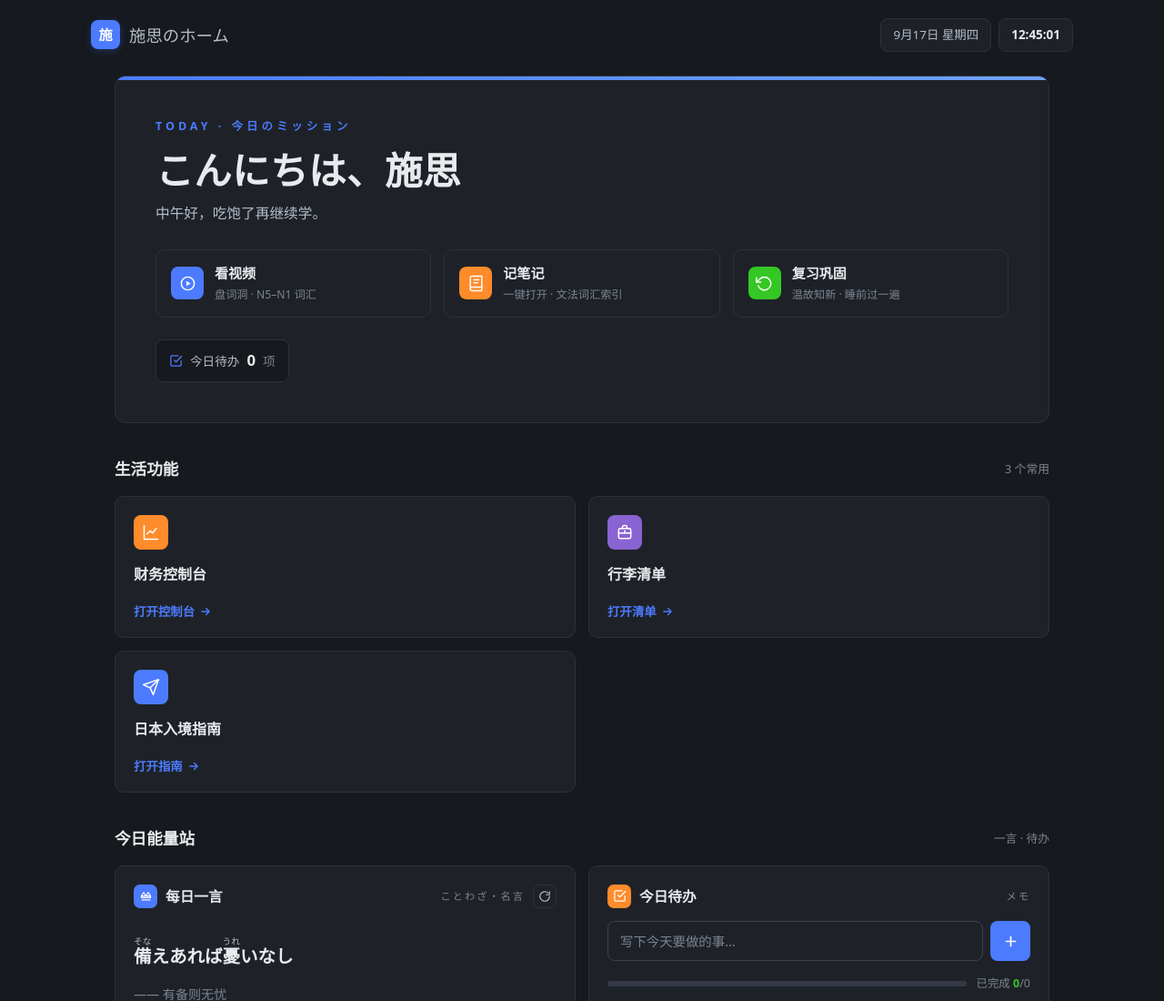
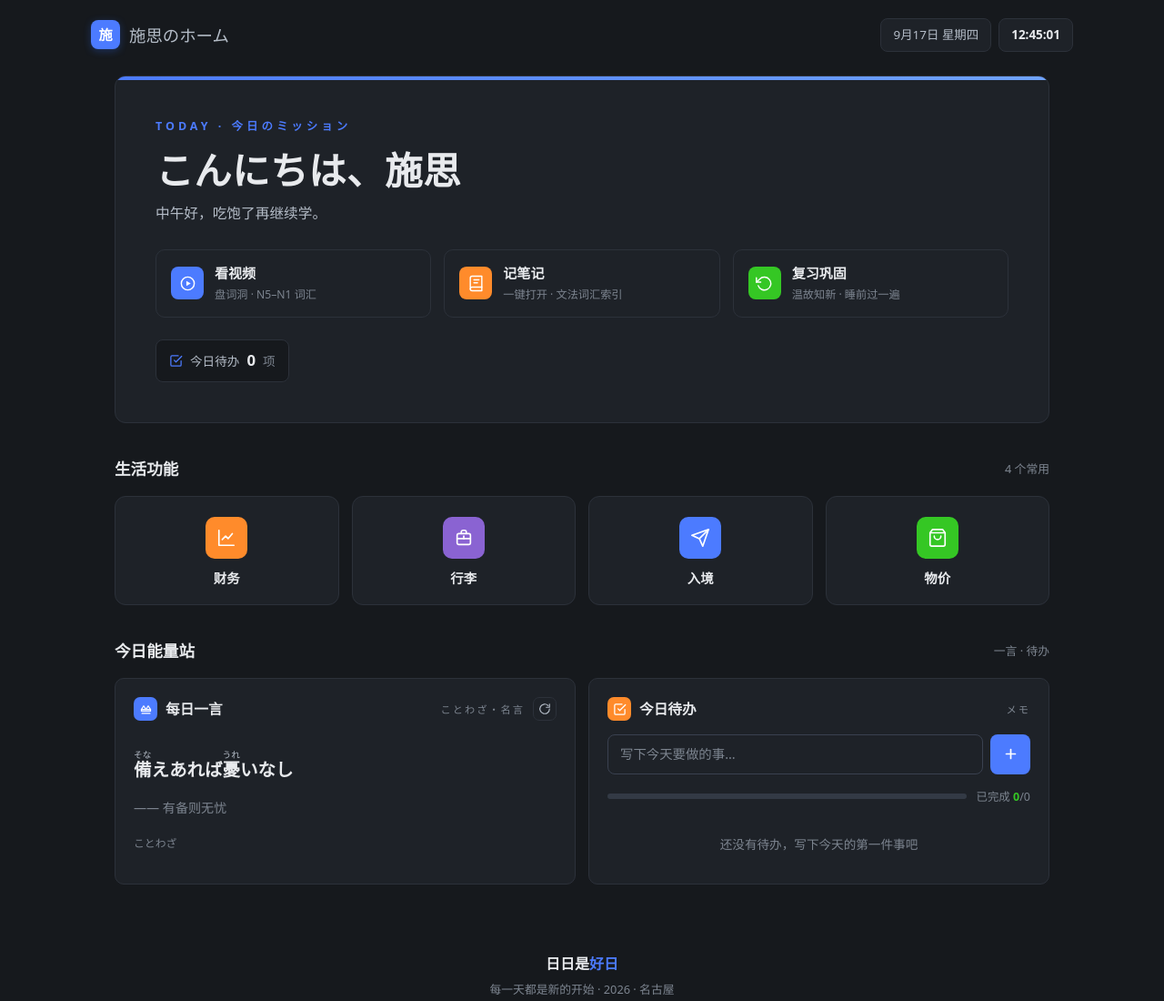
Before and after one commit to ShiSi14-0716/personal-homepage, a plain HTML site: page index.html in a window 1280 px wide. Shown: the top 1100 px of the page at 91% size. Drawn offline with Linux system fonts and the light colour scheme; no server answers; a web font is replaced by a local one.

Commit message:
生活功能改为图标+文字四宫格：财务/行李/入境/物价，新增名古屋物价目安入口

```diff
--- a/index.html
+++ b/index.html
@@ -101,24 +101,21 @@ button{font-family:var(--sans)}
 .sec-count{margin-left:auto;font-size:.8rem;color:var(--ink-3)}
 
 /* ============ 快捷入口 ============ */
-.speed{display:grid;grid-template-columns:repeat(2,1fr);gap:14px}
-.link-card{
-  display:flex;flex-direction:column;gap:8px;padding:20px 20px 16px;background:var(--card);
-  border:1px solid var(--line);border-radius:10px;text-decoration:none;color:inherit;
-  transition:border-color .2s,box-shadow .2s,transform .15s;position:relative;
+.speed{display:grid;grid-template-columns:repeat(4,1fr);gap:14px}
+.app-item{
+  display:flex;flex-direction:column;align-items:center;gap:10px;padding:22px 12px 16px;
+  background:var(--card);border:1px solid var(--line);border-radius:12px;text-decoration:none;color:inherit;
+  transition:border-color .2s,box-shadow .2s,transform .15s;
 }
-.link-card:hover{border-color:var(--line-strong);box-shadow:0 8px 22px rgba(0,0,0,.45);transform:translateY(-2px)}
-.icon-tile{width:38px;height:38px;border-radius:8px;display:grid;place-items:center;color:#fff;margin-bottom:6px}
-.icon-tile svg{width:20px;height:20px}
+.app-item:hover{border-color:var(--line-strong);box-shadow:0 8px 22px rgba(0,0,0,.45);transform:translateY(-2px)}
+.icon-tile{display:grid;place-items:center;color:#fff}
 .tile-blue{background:var(--blue)}
 .tile-orange{background:var(--orange)}
 .tile-green{background:var(--green)}
 .tile-purple{background:var(--purple)}
-.link-card h3{font-size:1rem;font-weight:700;color:var(--ink)}
-.link-card p{color:var(--ink-3);font-size:.84rem;line-height:1.6;flex:1}
-.link-go{margin-top:8px;font-size:.84rem;font-weight:600;color:var(--blue);display:inline-flex;align-items:center;gap:5px}
-.link-go svg{width:14px;height:14px;transition:transform .2s}
-.link-card:hover .link-go svg{transform:translateX(3px)}
+.app-item .icon-tile{width:46px;height:46px;border-radius:10px;margin-bottom:0}
+.app-item .icon-tile svg{width:22px;height:22px}
+.app-item .txt{font-size:.9rem;font-weight:600;color:var(--ink);white-space:nowrap}
 
 /* ============ 今日能量站 ============ */
 .widgets{display:grid;grid-template-columns:repeat(2,1fr);gap:14px;align-items:stretch}
@@ -220,7 +217,11 @@ footer .line2{color:var(--ink-3);font-size:.8rem;margin-top:4px}
   .widgets{grid-template-columns:1fr 1fr}
 }
 @media(max-width:820px){
-  .speed{grid-template-columns:1fr}
+  .speed{grid-template-columns:repeat(4,1fr);gap:10px}
+  .app-item{padding:16px 6px 12px}
+  .app-item .icon-tile{width:40px;height:40px}
+  .app-item .icon-tile svg{width:19px;height:19px}
+  .app-item .txt{font-size:.78rem}
   .top-meta{margin-left:0;width:100%}
 }
 @media(max-width:640px){
@@ -283,23 +284,24 @@ footer .line2{color:var(--ink-3);font-size:.8rem;margin-top:4px}
   <section class="sec" id="links">
     <div class="sec-head">
       <span class="sec-title">生活功能</span>
-      <span class="sec-count">3 个常用</span>
+      <span class="sec-count">4 个常用</span>
     </div>
     <div class="speed">
-      <a class="link-card" href="https://feishu.doubao.com/sheets/R9fJsTh4NhLsUStfcRvcmpR5nkg" target="_blank" rel="noopener">
+      <a class="app-item" href="https://feishu.doubao.com/sheets/R9fJsTh4NhLsUStfcRvcmpR5nkg" target="_blank" rel="noopener" aria-label="财务控制台">
         <span class="icon-tile tile-orange"><svg viewBox="0 0 24 24" fill="none" stroke="currentColor" stroke-width="1.8" stroke-linecap="round" stroke-linejoin="round"><path d="M3 3v18h18"/><path d="M7 14l4-4 3 3 5-6"/></svg></span>
-        <h3>财务控制台</h3>
-        <span class="link-go">打开控制台 <svg viewBox="0 0 24 24" fill="none" stroke="currentColor" stroke-width="2.4" stroke-linecap="round" stroke-linejoin="round"><path d="M5 12h14M13 6l6 6-6 6"/></svg></span>
+        <span class="txt">财务</span>
       </a>
-      <a class="link-card" href="https://shisi14-0716.github.io/luggage-checklist/" target="_blank" rel="noopener">
+      <a class="app-item" href="https://shisi14-0716.github.io/luggage-checklist/" target="_blank" rel="noopener" aria-label="行李清单">
         <span class="icon-tile tile-purple"><svg viewBox="0 0 24 24" fill="none" stroke="currentColor" stroke-width="1.8" stroke-linecap="round" stroke-linejoin="round"><rect x="4" y="7" width="16" height="13" rx="2"/><path d="M9 7V5a2 2 0 0 1 2-2h2a2 2 0 0 1 2 2v2"/><path d="M4 13h16"/><path d="M12 10v3"/></svg></span>
-        <h3>行李清单</h3>
-        <span class="link-go">打开清单 <svg viewBox="0 0 24 24" fill="none" stroke="currentColor" stroke-width="2.4" stroke-linecap="round" stroke-linejoin="round"><path d="M5 12h14M13 6l6 6-6 6"/></svg></span>
+        <span class="txt">行李</span>
       </a>
-      <a class="link-card" href="https://4m2etm137ge3x.aiforce.cloud/app/app_17e9rbgv28h" target="_blank" rel="noopener">
+      <a class="app-item" href="https://4m2etm137ge3x.aiforce.cloud/app/app_17e9rbgv28h" target="_blank" rel="noopener" aria-label="日本入境指南">
         <span class="icon-tile tile-blue"><svg viewBox="0 0 24 24" fill="none" stroke="currentColor" stroke-width="1.8" stroke-linecap="round" stroke-linejoin="round"><path d="m22 2-7 20-4-9-9-4Z"/><path d="M22 2 11 13"/></svg></span>
-        <h3>日本入境指南</h3>
-        <span class="link-go">打开指南 <svg viewBox="0 0 24 24" fill="none" stroke="currentColor" stroke-width="2.4" stroke-linecap="round" stroke-linejoin="round"><path d="M5 12h14M13 6l6 6-6 6"/></svg></span>
+        <span class="txt">入境</span>
+      </a>
+      <a class="app-item" href="https://4m2etm137ge3x.aiforce.cloud/app/app_17ea2tcq4k4" target="_blank" rel="noopener" aria-label="名古屋物价目安">
+        <span class="icon-tile tile-green"><svg viewBox="0 0 24 24" fill="none" stroke="currentColor" stroke-width="1.8" stroke-linecap="round" stroke-linejoin="round"><path d="M6 2 3 6v14a2 2 0 0 0 2 2h14a2 2 0 0 0 2-2V6l-3-4Z"/><path d="M3 6h18"/><path d="M16 10a4 4 0 0 1-8 0"/></svg></span>
+        <span class="txt">物价</span>
       </a>
     </div>
   </section>
```
